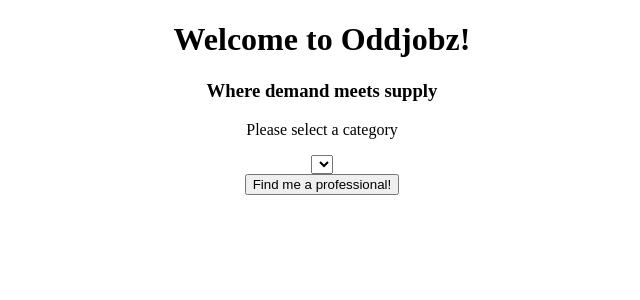
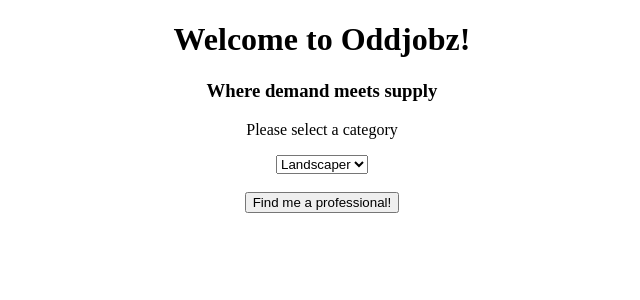
Before and after one commit to The-Gentleman/OddJobz, a React (Create React App) app in the folder frontend/oddjobz/: page / in a window 1280 px wide. Shown: the top 300 px of the page, without its empty margins (318-958 px from the left). Built offline with nearby package versions, Linux system fonts and the light colour scheme.

Commit message:
started to create fetch request to get task data from api

```diff
--- a/frontend/oddjobz/src/components/Select.js
+++ b/frontend/oddjobz/src/components/Select.js
@@ -1,12 +1,29 @@
 import React from 'react'
 
 export default function Select() {
+    const getTasks = () => {
+        fetch("http://localhost:3000/api/v1/tasks")
+            .then(response => response.json())
+            .then(data => {
+
+            })
+    }
     return (
         <div>
             <p>Please select a category</p>
+
             <form>
                 <select>
+                <option>Landscaper</option>
+                <option>Electronics</option>
+                <option>Dog Walker</option>
+
+                    {/*
+                    how do i get data from the backend?
+                    via a fetch request. I think I need a componentDidMount
+                    */}
                 </select>
+                <br></br>
                 <br></br>
                 <input id="submit" type="submit" name="submit" value="Find me a professional!" class="submit"></input>
             </form>
```
